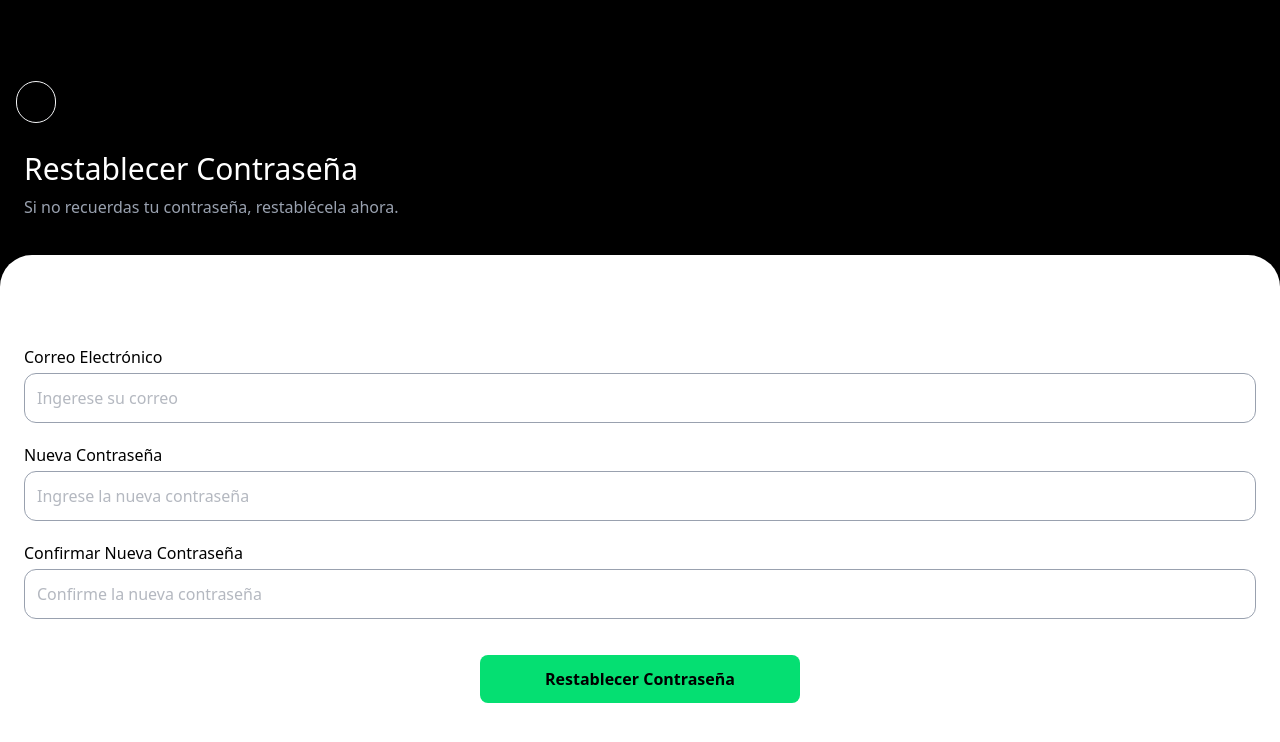
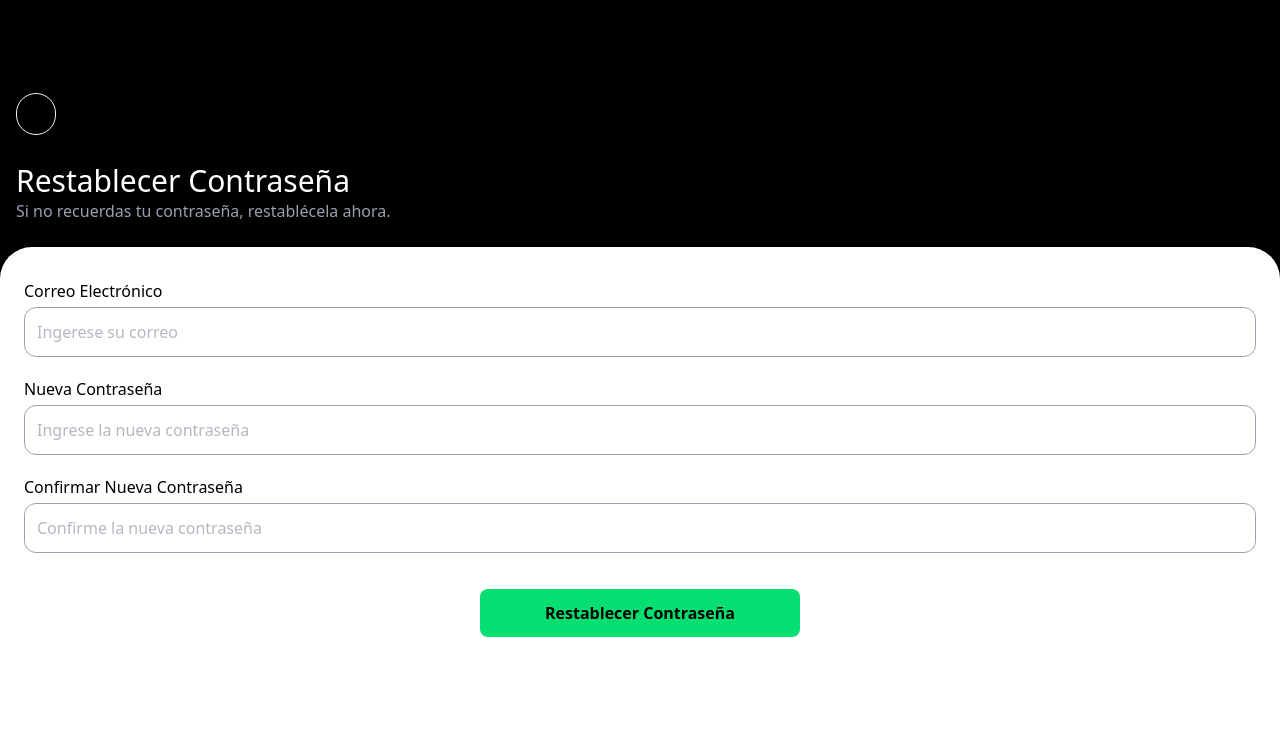
Before and after one commit to LewisAngelo11/Finnancer-frontend, an Angular app: page /restorePassw in a window 1280 px wide. Shown: the top 742 px of the page. Built offline with nearby package versions, Linux system fonts and the light colour scheme.

Commit message:
Mejoras de la UX en los componentes de autenticación

```diff
--- a/src/app/app.html
+++ b/src/app/app.html
@@ -1,3 +1,3 @@
-<main>
+<main class="h-full">
     <router-outlet></router-outlet>
 </main>
--- a/src/app/auth-page/auth-page.html
+++ b/src/app/auth-page/auth-page.html
@@ -1,16 +1,16 @@
-<div class="flex flex-col w-screen h-screen">
-    <div class="h-auto flex gap-5 flex-col justify-end p-4">
+<div class="flex flex-col w-screen h-full">
+    <div class="h-1/3 flex gap-5 flex-col justify-end p-4">
         <button
             class="border-1 border-gray-100 rounded-full w-10 h-auto p-2"
         >
             <i class='bx  bx-arrow-left-stroke' ></i>
         </button>
-        <div class="flex-col py-2">
+        <div class="flex flex-col py-2">
             <h2 class="text-white font-medium text-3xl">Bienvenido a Finnacner</h2>
             <p class="text-gray-400">¿Listo para controlar las finanzas de tu negocio?</p>
         </div>
     </div>
-    <div class="h-full flex flex-col p-5 gap-4 rounded-t-4xl w-full bg-white">
+    <div class="h-2/3 flex flex-col p-5 gap-4 rounded-t-4xl w-full bg-white">
         <div class="flex justify-between w-3/4 rounded-full p-1 bg-gray-200 p-auto gap-4 w-full text-gray-400">
             <button
                 [class.btn-clicked]="buttonSelected === 'login'"
--- a/src/app/login/login.html
+++ b/src/app/login/login.html
@@ -15,7 +15,7 @@
         >
     </div>
     <div class="flex items-center justify-between w-full slide-in-down-2">
-        <div class="flex gap-2 justify-start">
+        <div class="flex gap-2 justify-start items-center">
             <input type="checkbox">
             <p>Recordarme</p>
         </div>
--- a/src/app/register/register.html
+++ b/src/app/register/register.html
@@ -1,4 +1,4 @@
-<div class="flex flex-col items-center justify-center gap-5 w-full h-auto slide-in-down">
+<div class="flex flex-col items-center justify-center gap-5 w-full h-full slide-in-down">
     <div class="flex flex-col gap-1 items-start w-full slide-in-down-2">
         <label for="">Nombre Completo</label>
         <input
--- a/src/app/restore-passw/restore-passw.html
+++ b/src/app/restore-passw/restore-passw.html
@@ -1,4 +1,4 @@
-<div class="flex flex-col w-screen h-screen bg-black gap-3 justify-end">
+<div class="flex flex-col w-screen h-full bg-black justify-end">
     <div class="h-1/3 flex gap-5 flex-col justify-end p-4">
         <button
             (click)="goBackAuth()"
@@ -6,13 +6,13 @@
         >
             <i class='bx  bx-arrow-left-stroke' ></i>
         </button>
-        <div class="flex flex-col gap-2 p-2">
+        <div class="flex flex-col py-2">
             <h2 class="text-white text-3xl font-medium">Restablecer Contraseña</h2>
             <p class="text-gray-400">Si no recuerdas tu contraseña, restablécela ahora.</p>
         </div>
     </div>
 
-    <div class="h-2/3 flex flex-col items-center justify-center p-6 gap-5 rounded-t-4xl w-full h-3/4 bg-white slide-in-down">
+    <div class="h-2/3 flex flex-col items-center justify-start p-6 gap-5 rounded-t-4xl w-full h-3/4 bg-white slide-in-down">
         <div class="flex flex-col w-full items-start gap-1 mt-2">
             <label for="">Correo Electrónico</label>
             <input type="text" placeholder="Ingerese su correo" class="w-full p-3 border-1 border-gray-400 rounded-xl text-gray-500">
```
